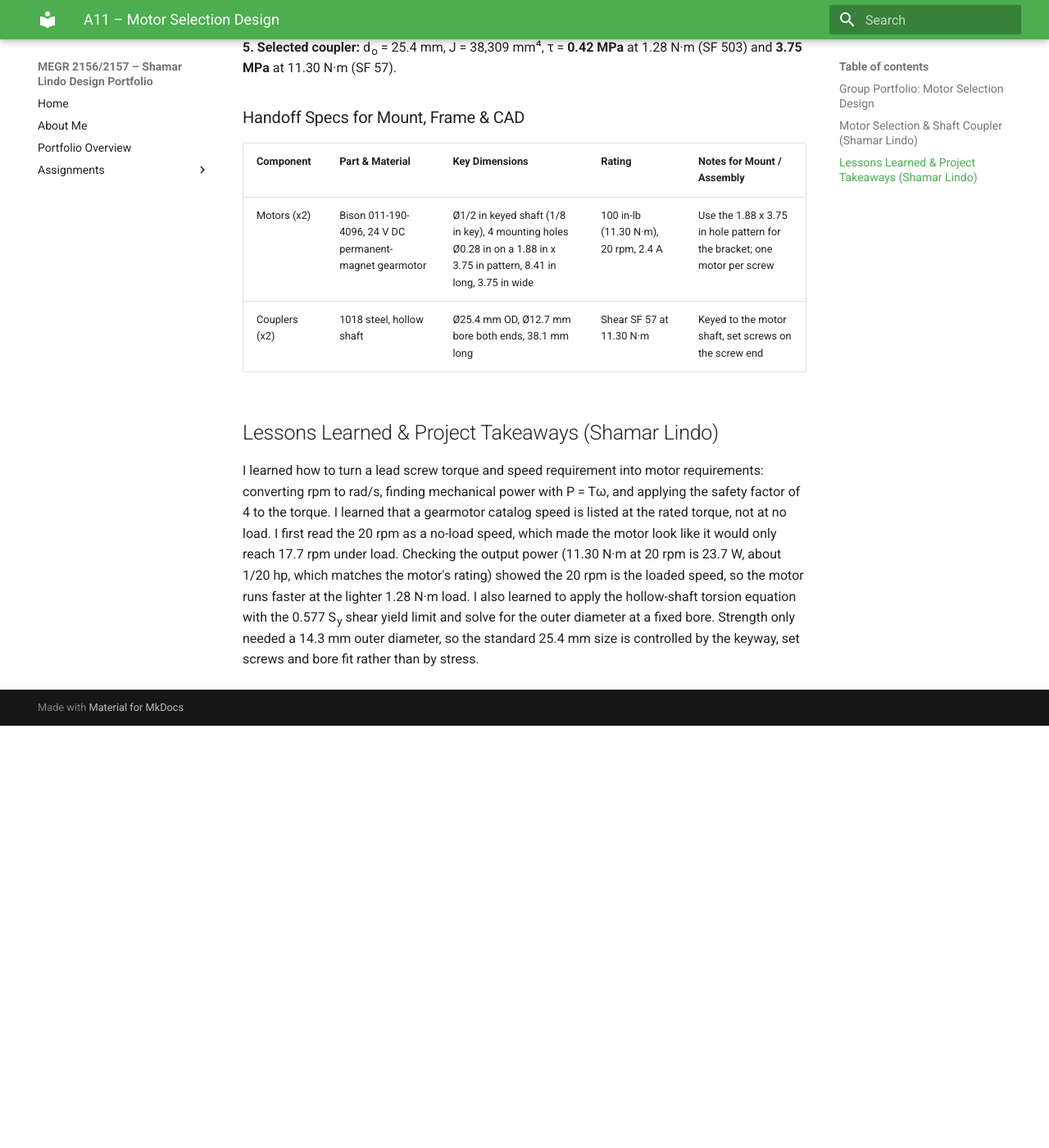
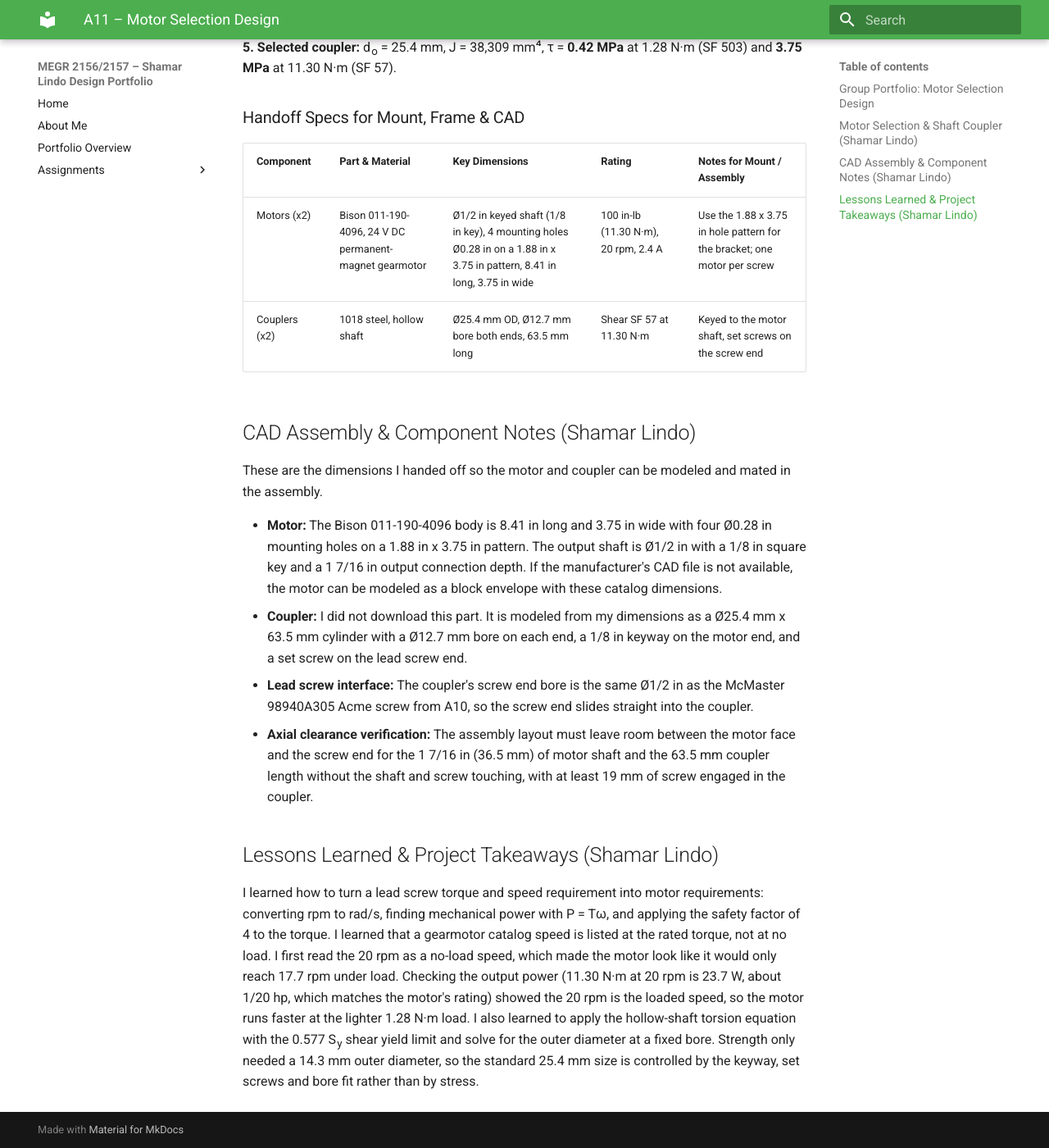
Before and after one commit to shamardlindo1/-megr2157-portfolio, an MkDocs documentation site: the page built from docs/assignments/A11/index.md, in a window 1280 px wide and 1400 px high, scrolled down 3027 px. Shown: the whole window at 82% size. Built offline with MkDocs 1.6.1 and Material for MkDocs 9.7.7, drawn with Linux system fonts in a browser that asks for light colours; before the commit the page ends 3912 px from its top, so only the background shows below that.

Commit message:
A11: add CAD assembly notes, fix coupler length

```diff
--- a/docs/assignments/A11/index.md
+++ b/docs/assignments/A11/index.md
@@ -45,7 +45,16 @@ For my part of the project, I selected the motor for each lead screw and sized t
 | Component | Part & Material | Key Dimensions | Rating | Notes for Mount / Assembly |
 |---|---|---|---|---|
 | Motors (x2) | Bison 011-190-4096, 24 V DC permanent-magnet gearmotor | Ø1/2 in keyed shaft (1/8 in key), 4 mounting holes Ø0.28 in on a 1.88 in x 3.75 in pattern, 8.41 in long, 3.75 in wide | 100 in-lb (11.30 N·m), 20 rpm, 2.4 A | Use the 1.88 x 3.75 in hole pattern for the bracket; one motor per screw |
-| Couplers (x2) | 1018 steel, hollow shaft | Ø25.4 mm OD, Ø12.7 mm bore both ends, 38.1 mm long | Shear SF 57 at 11.30 N·m | Keyed to the motor shaft, set screws on the screw end |
+| Couplers (x2) | 1018 steel, hollow shaft | Ø25.4 mm OD, Ø12.7 mm bore both ends, 63.5 mm long | Shear SF 57 at 11.30 N·m | Keyed to the motor shaft, set screws on the screw end |
+
+## CAD Assembly & Component Notes (Shamar Lindo)
+
+These are the dimensions I handed off so the motor and coupler can be modeled and mated in the assembly.
+
+- **Motor:** The Bison 011-190-4096 body is 8.41 in long and 3.75 in wide with four Ø0.28 in mounting holes on a 1.88 in x 3.75 in pattern. The output shaft is Ø1/2 in with a 1/8 in square key and a 1 7/16 in output connection depth. If the manufacturer's CAD file is not available, the motor can be modeled as a block envelope with these catalog dimensions.
+- **Coupler:** I did not download this part. It is modeled from my dimensions as a Ø25.4 mm x 63.5 mm cylinder with a Ø12.7 mm bore on each end, a 1/8 in keyway on the motor end, and a set screw on the lead screw end.
+- **Lead screw interface:** The coupler's screw end bore is the same Ø1/2 in as the McMaster 98940A305 Acme screw from A10, so the screw end slides straight into the coupler.
+- **Axial clearance verification:** The assembly layout must leave room between the motor face and the screw end for the 1 7/16 in (36.5 mm) of motor shaft and the 63.5 mm coupler length without the shaft and screw touching, with at least 19 mm of screw engaged in the coupler.
 
 ## Lessons Learned & Project Takeaways (Shamar Lindo)
 
```
Also changed, not shown: 1 other file.
